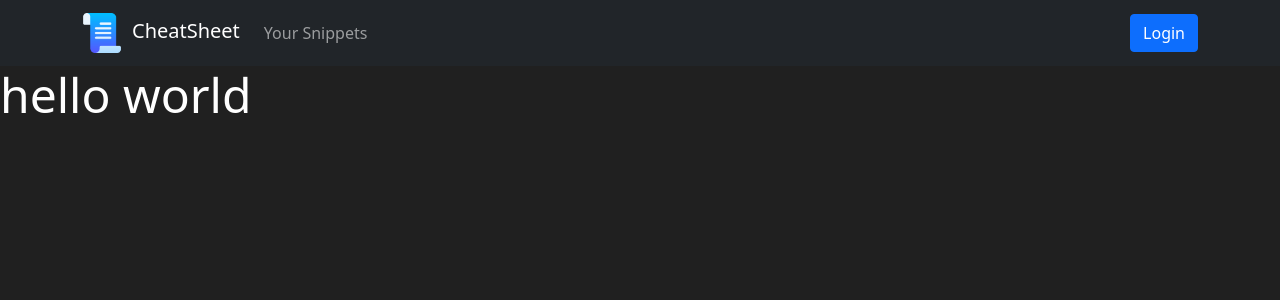
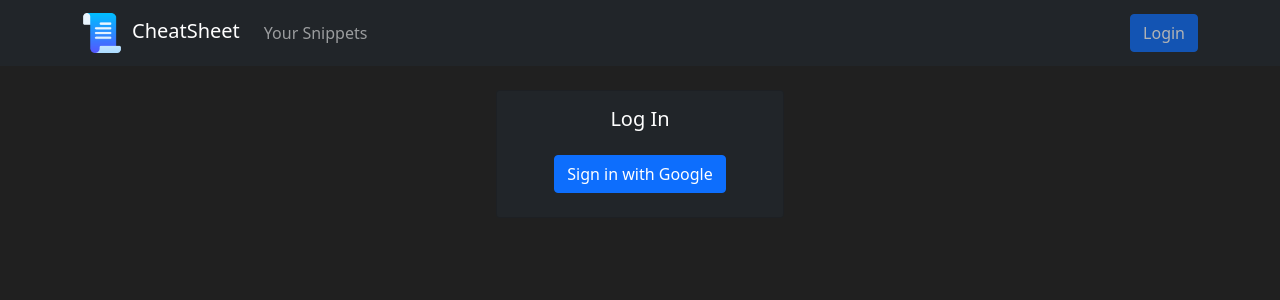
Before and after one commit to KrishGarg/cheat-snippets, a React (Create React App) app: page /login in a window 1280 px wide. Shown: the top 300 px of the page. Built offline with nearby package versions, Linux system fonts and the light colour scheme.

Commit message:
✨ Basic Login Component for now

```diff
--- a/src/App.js
+++ b/src/App.js
@@ -5,6 +5,7 @@ import { BrowserRouter as Router, Switch, Route } from "react-router-dom";
 // Components
 import Navbar from "./components/Navbar";
 import Snippets from "./components/Snippets";
+import Login from "./components/Login";
 
 // Context
 import { AuthProvider } from "./context/auth";
@@ -19,7 +20,7 @@ function App() {
             <Snippets />
           </Route>
           <Route exact path="/login">
-            <h1 style={{ fontSize: "3em" }}>hello world</h1>
+            <Login />
           </Route>
         </Switch>
       </Router>
--- /dev/null
+++ b/src/components/Login.js
@@ -0,0 +1,35 @@
+import React from "react";
+
+import { Card, Button } from "react-bootstrap";
+import { useHistory } from "react-router";
+import { useAuthContext } from "../context/auth";
+import useStore from "../lib/state";
+
+const Login = () => {
+  const isAuthenticated = useStore((state) => state.isAuthenticated);
+  const history = useHistory();
+  const { login } = useAuthContext();
+
+  if (isAuthenticated) {
+    history.push("/");
+  }
+
+  const handleClick = () => {
+    login();
+  };
+
+  return (
+    <div className="my-4 d-flex align-items-center justify-content-center">
+      <Card bg="dark" text="white" style={{ width: "18rem" }} className="mb-2">
+        <Card.Body className="text-center">
+          <Card.Title className="mb-3">Log In</Card.Title>
+          <Button onClick={handleClick} variant="primary" className="m-2">
+            Sign in with Google
+          </Button>
+        </Card.Body>
+      </Card>
+    </div>
+  );
+};
+
+export default Login;
--- a/src/components/Navbar.js
+++ b/src/components/Navbar.js
@@ -8,19 +8,21 @@ import {
 } from "react-bootstrap";
 import RespLink from "./RespLink";
 import logo from "../assets/note.png";
-import { Link } from "react-router-dom";
+import { Link, useHistory, useLocation } from "react-router-dom";
 import useStore from "../lib/state";
 import { useAuthContext } from "../context/auth";
 
 const Navbar = () => {
   const isAuthenticated = useStore((state) => state.isAuthenticated);
-  const { login, logout } = useAuthContext();
+  const { logout } = useAuthContext();
+  const history = useHistory();
+  const { pathname } = useLocation();
 
   const handleLoginOut = () => {
     if (isAuthenticated) {
       logout();
     } else {
-      login();
+      history.push("/login");
     }
   };
 
@@ -39,6 +41,7 @@ const Navbar = () => {
           <Button
             onClick={handleLoginOut}
             variant={isAuthenticated ? "danger" : "primary"}
+            disabled={pathname === "/login"}
           >
             Log{isAuthenticated ? "out" : "in"}
           </Button>
--- a/src/components/Snippets.js
+++ b/src/components/Snippets.js
@@ -1,6 +1,16 @@
 import React from "react";
 
+import useStore from "../lib/state";
+import { useHistory } from "react-router";
+
 const Snippets = () => {
+  const isAuthenticated = useStore((state) => state.isAuthenticated);
+  const history = useHistory();
+
+  if (!isAuthenticated) {
+    history.push("/login");
+  }
+
   return <div style={{ fontSize: "20em" }}>Hi</div>;
 };
 
--- a/src/context/auth.js
+++ b/src/context/auth.js
@@ -4,8 +4,6 @@ import useStore from "../lib/state";
 const AuthContext = createContext();
 
 export const AuthProvider = ({ children }) => {
-  const isAuthenticated = useStore((state) => state.isAuthenticated);
-  const user = useStore((state) => state.user);
   const setAuthStatus = useStore((state) => state.setAuthStatus);
   const setUser = useStore((state) => state.setUser);
 
```
